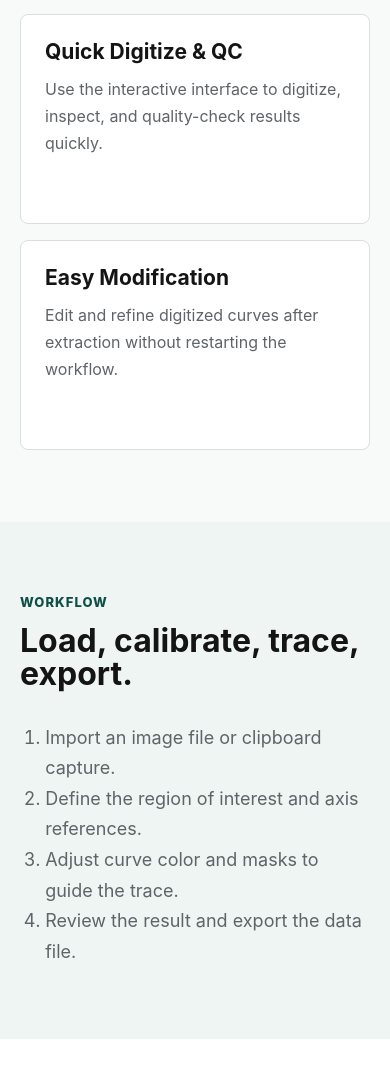
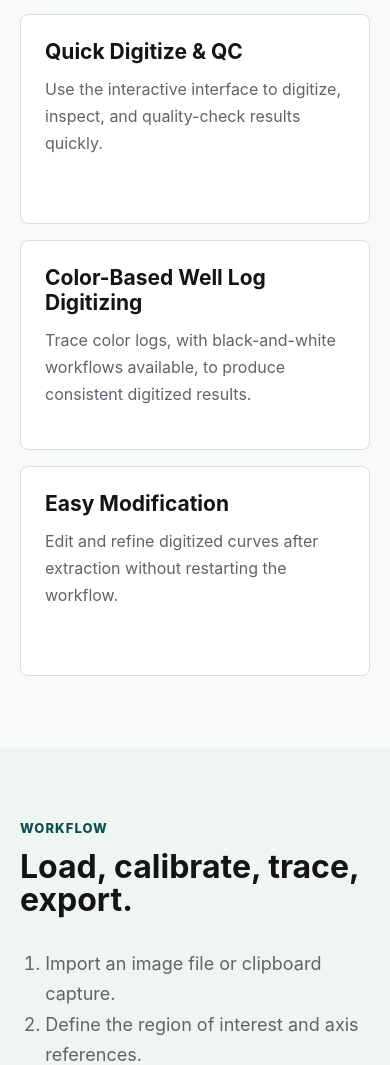
Before and after one commit to Dancingbrushlabs/curvetrace, a plain HTML site: page index.html in a window 390 px wide. Shown: the part 1673-2738 px from the top of the page. Drawn offline with Linux system fonts and the light colour scheme.

Commit message:
Add color log digitizing feature

```diff
--- a/index.html
+++ b/index.html
@@ -76,6 +76,10 @@
             <p>Use the interactive interface to digitize, inspect, and quality-check results quickly.</p>
           </article>
           <article class="card">
+            <h3>Color-Based Well Log Digitizing</h3>
+            <p>Trace color logs, with black-and-white workflows available, to produce consistent digitized results.</p>
+          </article>
+          <article class="card">
             <h3>Easy Modification</h3>
             <p>Edit and refine digitized curves after extraction without restarting the workflow.</p>
           </article>
--- a/styles.css
+++ b/styles.css
@@ -240,7 +240,7 @@ h3 {
 
 .grid {
   display: grid;
-  grid-template-columns: repeat(4, minmax(0, 1fr));
+  grid-template-columns: repeat(auto-fit, minmax(220px, 1fr));
   gap: 16px;
 }
 
@@ -288,12 +288,6 @@ h3 {
   text-decoration: none;
 }
 
-@media (max-width: 1120px) {
-  .grid {
-    grid-template-columns: repeat(2, minmax(0, 1fr));
-  }
-}
-
 @media (max-width: 860px) {
   .site-header {
     align-items: flex-start;
```
